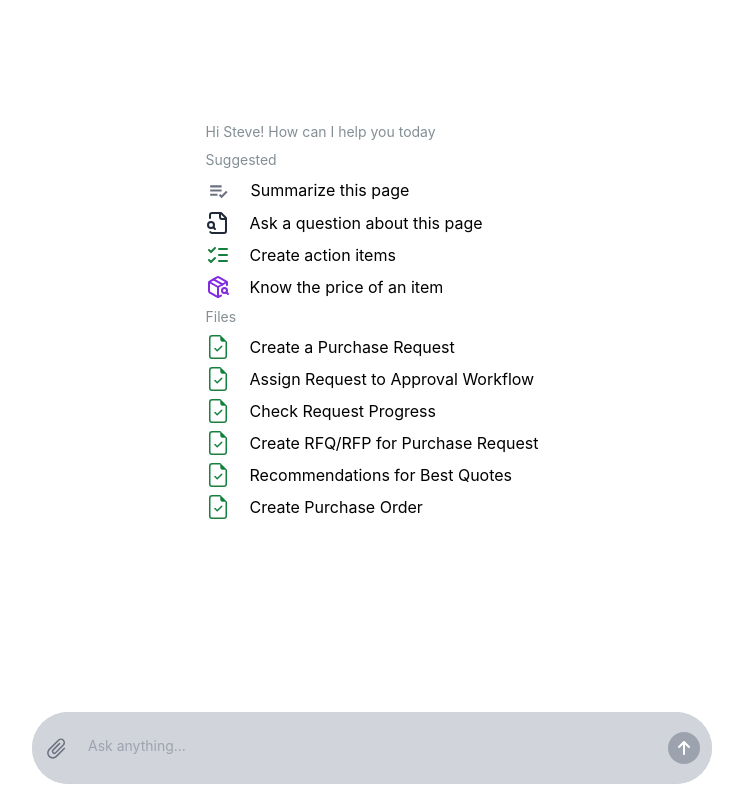
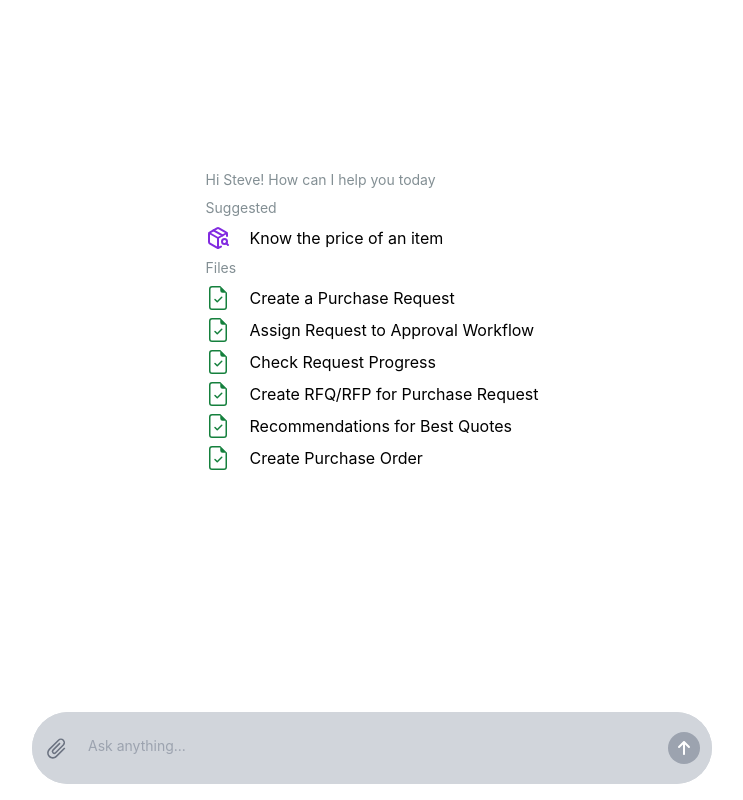
Before and after one commit to SteveMuiyuro/frontend, a React (Vite) app: page / in a window 1280 px wide. Shown: the whole page, without its empty margins (268-1011 px from the left). Built offline with nearby package versions, Linux system fonts and the light colour scheme.

Commit message:
update links

```diff
--- a/src/App.tsx
+++ b/src/App.tsx
@@ -59,7 +59,7 @@ function App() {
     const assign_workflow_endpoint = 'https://ai-feature-backend.onrender.com/assign_workflow';
     const check_progress_endpoint = 'https://ai-feature-backend.onrender.com/check_progress';
     const create_rfq_endpoint = 'https://ai-feature-backend.onrender.com/create_rfq';
-    const recommend_quotes_endpoint = 'http://localhost:5000/recommend_quotes';
+    const recommend_quotes_endpoint = 'https://ai-feature-backend.onrender.com/recommend_quotes';
     const create_purchase_order_endpoint = 'https://ai-feature-backend.onrender.com/create_purchase_order';
     const get_product_price_endpoint = 'https://ai-feature-backend.onrender.com/get_product_prices'
 
--- a/src/components/Files.tsx
+++ b/src/components/Files.tsx
@@ -1,7 +1,4 @@
 import File from "../components/File"
-import { BiListCheck } from "react-icons/bi";
-import { LuFileSearch } from "react-icons/lu";
-import { LuListChecks } from "react-icons/lu";
 import { LuPackageSearch } from "react-icons/lu";
 import Suggested from "../components/Suggested"
 
@@ -19,18 +16,6 @@ function Files({userName}:{userName:string}) {
 const elements = files.map((item, i) => (<File key={i} item={item} />));
 
 const suggested = [
-    {
-        title:"Summarize this page",
-        icon:<BiListCheck size={25} className="text-gray-500"/>
-    },
-    {
-       title: "Ask a question about this page",
-       icon:<LuFileSearch size={24} className="text-gray-800"/>
-    },
-    {
-       title: "Create action items",
-       icon:<LuListChecks size={24} className="text-green-700"/>
-    },
     {
         title:"Know the price of an item",
         icon:<LuPackageSearch size={24} className="text-[#822be0]"/>
--- a/src/components/ProductPricesChatBox.tsx
+++ b/src/components/ProductPricesChatBox.tsx
@@ -80,7 +80,7 @@ const ProductPriceChatBox: React.FC = () => {
     const assign_workflow_endpoint = 'https://ai-feature-backend.onrender.com/assign_workflow'
     const check_progress_endpoint = 'https://ai-feature-backend.onrender.com/check_progress'
     const create_rfq_endpoint = 'https://ai-feature-backend.onrender.com/create_rfq'
-    const recommend_quotes_endpoint = 'http://localhost:5000/recommend_quotes'
+    const recommend_quotes_endpoint = 'https://ai-feature-backend.onrender.com/recommend_quotes'
     const create_purchase_order_endpoint = 'https://ai-feature-backend.onrender.com/create_purchase_order'
     const get_product_price_endpoint = 'https://ai-feature-backend.onrender.com/get_product_prices'
 
```
